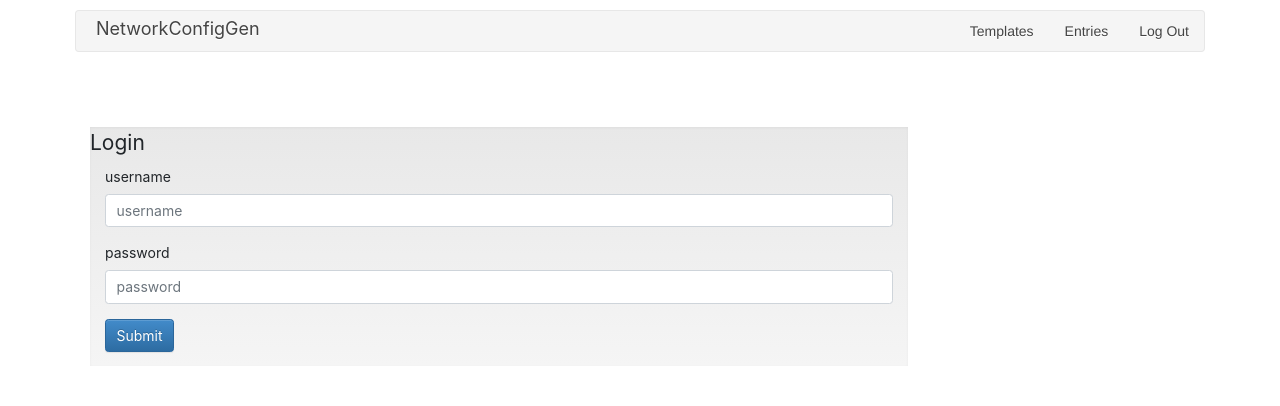
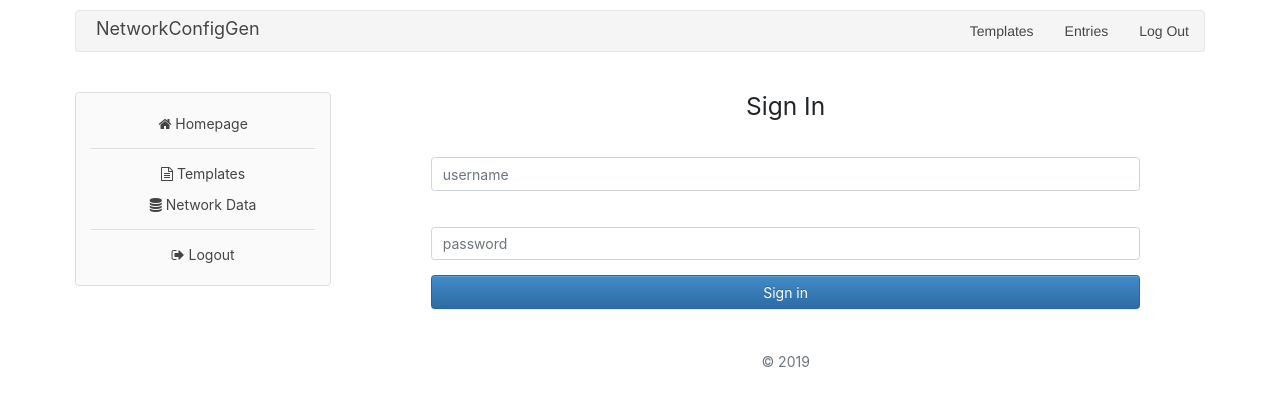
Before and after one commit to OfWolfAndMan/Network-Automation-Mini-Course, a Flask app: page /login/ in a window 1280 px wide. Shown: the top 406 px of the page. Run offline with Flask 2, Linux system fonts and the light colour scheme; some libraries are stand-ins or nearby versions.

Commit message:
Touched up UI

```diff
--- a/templates/_render_field.html
+++ b/templates/_render_field.html
@@ -1,6 +1,10 @@
 {% macro render_field(field) %}
-<div class="form-group">
-    <label for="{{ field.name }}" class="col-lg-1" control-label">{{ field.label.text }}</label>
+<div class="form-group align">
+    {% if field.name == 'username' or field.name == 'password' %}
+        <label for="{{ field.name }}" class="col-lg-1" control-label"></label>
+    {%  else %}
+        <label for="{{ field.name }}" class="col-lg-1" control-label">{{ field.label.text }}</label>
+    {% endif %}
     <div class="col-lg-12">
         {{ field(class_='form-control', **kwargs)|safe }}
         <ul>
--- a/templates/login.html
+++ b/templates/login.html
@@ -2,11 +2,12 @@
 {% from "_render_field.html" import render_field %}
 
 {% block content %}
+<div class="uk-container uk-container-center">
         <div class="container" style="min-height:100% width:80%">
         {% with messages = get_flashed_messages() %}
           {% if messages %}
             {% for message in messages %}
-      <div class="alert alert-warning alert-dismissible" role="alert">
+              <div class="alert alert-warning alert-dismissible fade show" role="alert">
               <button type="button" class="close" data-dismiss="alert" aria-label="Close"><span aria-hidden="true">×</span></button>
                 {{message}}
               </div>
@@ -15,25 +16,26 @@
         {% endwith %}
 
         {% block body %}{% endblock %}
-</div>
-<div class="container theme-showcase" role="main">
-    <div class="row">
-        <div class="col-lg-12">
-            <div class="well bs-component">
-                <form class="form-horizontal", method="POST">
+
+        <body class="text-center">
+            <form class="form-signin", method="POST">
+              <h1 class="h3 mb-3 font-weight-normal">Sign In</h1>
                 {{ form.csrf_token }}
                 <fieldset>
-                    <legend>Login</legend>
                 {{ render_field(form.username, placeholder=form.username.label.text) }}
                 {{ render_field(form.password, placeholder=form.password.label.text) }}
-                    <div class="form-group">
                 <div class="col-lg-12 col-lg-offset-2">
-                            <button type="submit" class="btn btn-primary">Submit</button>
-                        </div>
+                    <button class="btn btn-md btn-primary btn-block" type="submit">Sign in</button>
                 </div>
                 </fieldset>
+              <p class="mt-5 mb-3 text-muted">© 2019</p>
+            </form>
+
+        <span id="buffer-extension-hover-button" style="display: none; position: absolute; z-index: 8675309; width: 50px; height: 25px; background-image: url(&quot;chrome-extension://noojglkidnpfjbincgijbaiedldjfbhh/data/shared/img/buffer-hover-icon@2x.png&quot;); background-size: 100px 25px; opacity: 0.9; cursor: pointer;">
+
+        </span>
+        </body>
+
 </div>
-        </div>
-    </div>
-</div>
+
 {% endblock %}
--- a/templates/shared/base.html
+++ b/templates/shared/base.html
@@ -4,14 +4,11 @@
           <!-- Required meta tags -->
         <meta charset="utf-8">
         <meta name="viewport" content="width=device-width, initial-scale=1, shrink-to-fit=no">
-        <title>Realtime Table</title>
+        <title>NetConfGen</title>
           <script src="{{ url_for("static", filename="js/jquery.min.js") }}"></script>
         <link rel="stylesheet" href="https://stackpath.bootstrapcdn.com/bootstrap/4.1.0/css/bootstrap.min.css">
         <link rel="stylesheet" href="{{ url_for('static', filename='theme.css') }}">
         <link rel="stylesheet" href="{{ url_for("static", filename="css/uikit.almost-flat.min.css") }}">
-        <link rel="stylesheet" href="{{ url_for("static", filename="css/components/sticky.almost-flat.min.css") }}">
-        <link rel="stylesheet" href="{{ url_for("static", filename="css/components/notify.almost-flat.min.css") }}">
-        <link rel="stylesheet" href="{{ url_for("static", filename="css/components/tooltip.min.css") }}">
         <script src="{{ url_for("static", filename="js/uikit.min.js") }}"></script>
         <script src="{{ url_for("static", filename="js/components/sticky.min.js") }}"></script>
         <script src="{{ url_for("static", filename="js/components/notify.min.js") }}"></script>
@@ -35,10 +32,27 @@
                 </ul>
             </div>
         </nav>
-          <div class="uk-width-medium-3-4" id="main_content" style="margin-top:70px">
-                        {% block content %}  {% endblock %}
+              <div class="uk-grid" data-uk-grid-margin>
+                  <div class="uk-width-medium-1-4 uk-hidden-small" style="margin-top:50px">
+                    <!-- Menu -->
+                    <div class="uk-panel uk-panel-box" data-uk-sticky="{top:60}">
+                        <ul class="uk-nav uk-nav-side uk-nav-parent-icon" data-uk-scrollspy-nav="{closest:'li', smoothscroll:true}" data-uk-nav>
+                            <li><a href="{{ url_for("entries") }}"><span class="uk-icon-home"></span> Homepage</a></li>
+                            <li class="uk-nav-divider"></li>
+                            <li><a href="{{ url_for("templates") }}"><span class="uk-icon-file-text-o"></span> Templates</a></li>
+                            <li><a href="{{ url_for("entries") }}"><span class="uk-icon-database"></span> Network Data</a></li>
+                            <li class="uk-nav-divider"></li>
+                             <li><a href="{{ url_for("logout") }}"><span class="uk-icon-sign-out"></span> Logout</a></li>
+{#                            <li class="uk-nav-header">Projects</li>#}
+                        </ul>
                     </div>
-                </div>
+                  </div>
+
+                  <div class="uk-width-medium-3-4" id="main_content" style="margin-top:50px">
+                  <!-- Body -->
+                      {% block content %}  {% endblock %}
+                  </div>
+             </div>
             </div>
         </div>
       </body>
```
Also changed, not shown: static/css/site.css (added, +79 -0 lines). Lines whose indentation alone changed are shown as unchanged.
